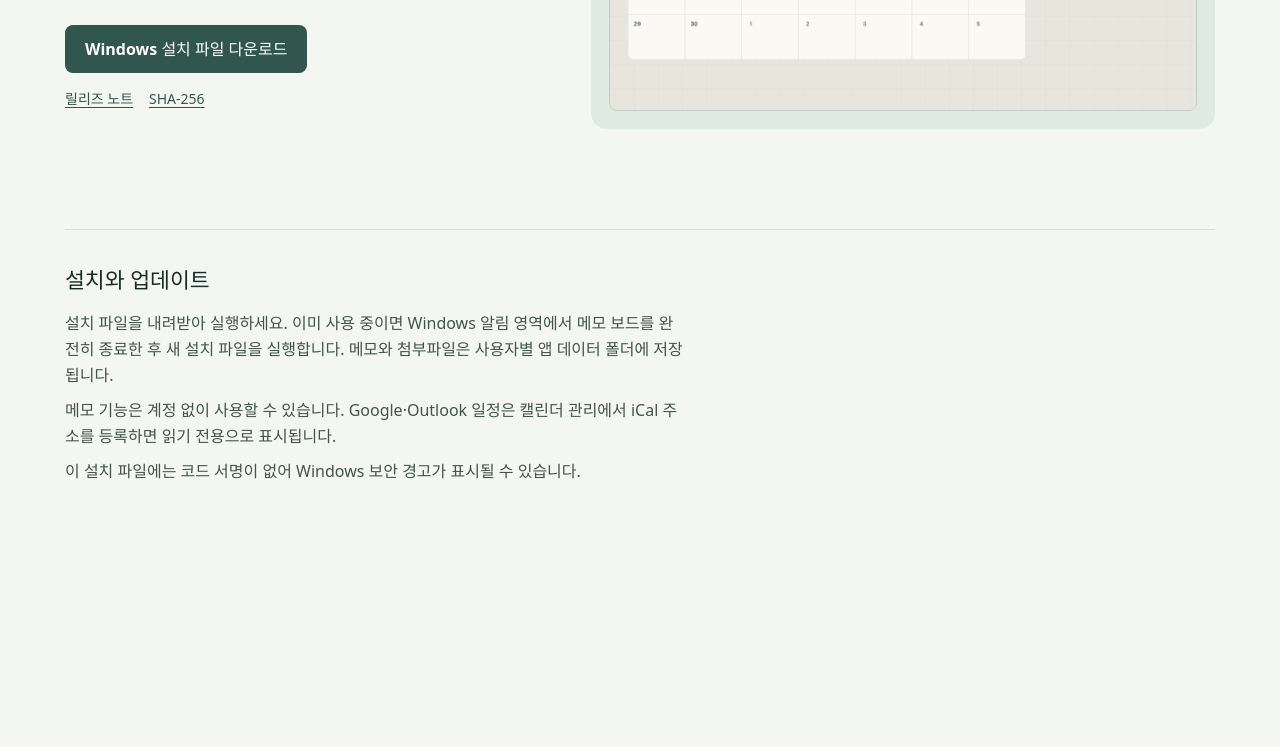
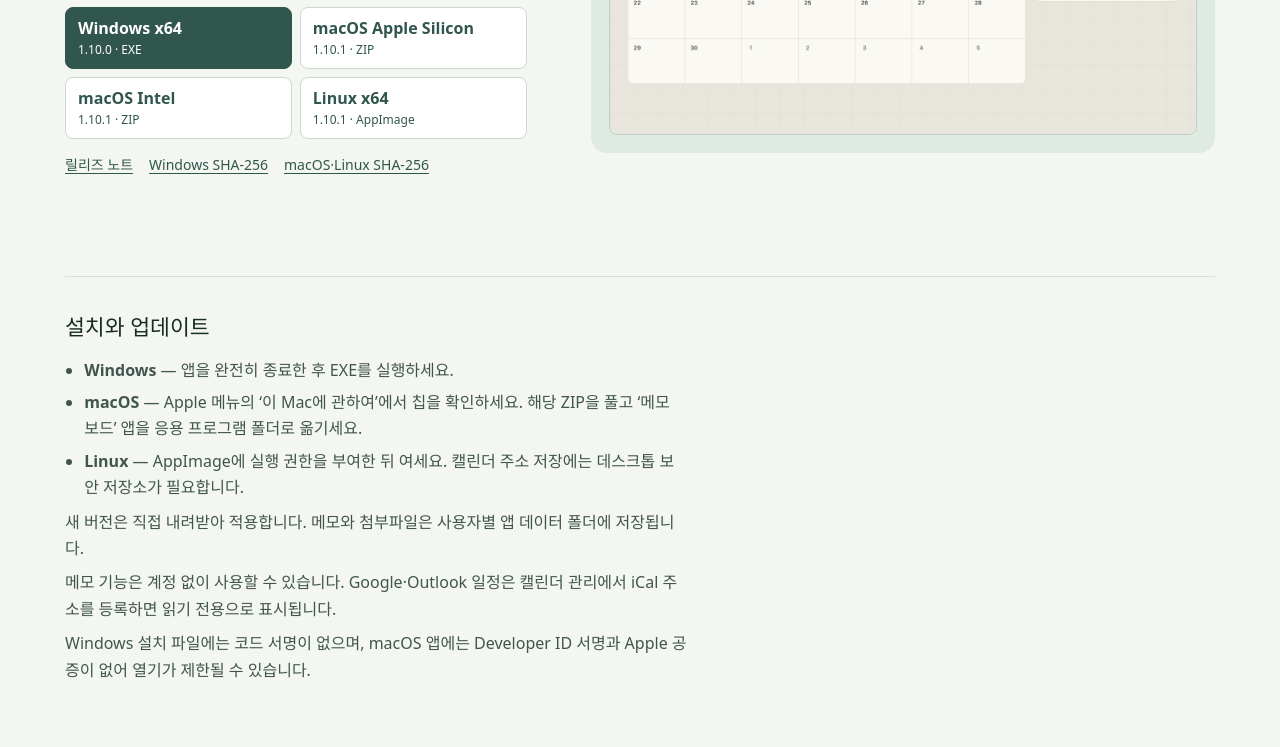
Before and after one commit to katydid0519-ctrl/memo-board-downloads, a plain HTML site: page site/index.html in a window 1280 px wide. Shown: the part 444-1191 px from the top of the page. Before the commit the page ends 992 px from the top, so only its background shows below. Drawn offline with Linux system fonts and the light colour scheme.

Commit message:
Add macOS and Linux downloads to Memo Board site

```diff
--- a/site/index.html
+++ b/site/index.html
@@ -3,8 +3,8 @@
 <head>
   <meta charset="utf-8">
   <meta name="viewport" content="width=device-width, initial-scale=1">
-  <meta name="description" content="메모를 붙이고, 화면에 고정하고, 일정을 함께 보는 Windows용 로컬 메모 보드입니다.">
-  <title>메모 보드 · Windows 다운로드</title>
+  <meta name="description" content="Windows, macOS, Linux에서 메모를 붙이고, 화면에 고정하고, 일정을 함께 보는 로컬 메모 보드입니다.">
+  <title>메모 보드 · 다운로드</title>
   <link rel="icon" href="icon.png" type="image/png">
   <link rel="stylesheet" href="site.css">
 </head>
@@ -13,22 +13,33 @@
   <main class="wrap">
     <section class="hero" aria-labelledby="title">
       <div>
-        <p class="version">Windows x64 · 1.10.0</p>
+        <p class="version">Windows · macOS · Linux</p>
         <h1 id="title">메모를 붙이고,<br>하루를 정리하세요.</h1>
         <p class="intro">보드에서 메모를 옮기고, 필요한 것만 화면 위에 고정하세요. 메모와 일정을 한 앱에서 볼 수 있습니다.</p>
-        <a class="download" href="https://github.com/katydid0519-ctrl/memo-board-downloads/releases/download/v1.10.0/MemoBoard-Setup-1.10.0.exe">Windows 설치 파일 다운로드</a>
+        <div class="downloads" aria-label="운영체제별 다운로드" role="group">
+          <a class="download" href="https://github.com/katydid0519-ctrl/memo-board-downloads/releases/download/v1.10.0/MemoBoard-Setup-1.10.0.exe">Windows x64 <small>1.10.0 · EXE</small></a>
+          <a class="download" href="https://github.com/katydid0519-ctrl/memo-board-downloads/releases/download/v1.10.1/MemoBoard-1.10.1-macOS-arm64.zip">macOS Apple Silicon <small>1.10.1 · ZIP</small></a>
+          <a class="download" href="https://github.com/katydid0519-ctrl/memo-board-downloads/releases/download/v1.10.1/MemoBoard-1.10.1-macOS-x64.zip">macOS Intel <small>1.10.1 · ZIP</small></a>
+          <a class="download" href="https://github.com/katydid0519-ctrl/memo-board-downloads/releases/download/v1.10.1/MemoBoard-1.10.1-linux-x64.AppImage">Linux x64 <small>1.10.1 · AppImage</small></a>
+        </div>
         <nav aria-label="다운로드 정보">
-          <a href="https://github.com/katydid0519-ctrl/memo-board-downloads/releases/tag/v1.10.0">릴리즈 노트</a>
-          <a href="https://github.com/katydid0519-ctrl/memo-board-downloads/releases/download/v1.10.0/SHA256SUMS.txt">SHA-256</a>
+          <a href="https://github.com/katydid0519-ctrl/memo-board-downloads/releases">릴리즈 노트</a>
+          <a href="https://github.com/katydid0519-ctrl/memo-board-downloads/releases/download/v1.10.0/SHA256SUMS.txt">Windows SHA-256</a>
+          <a href="https://github.com/katydid0519-ctrl/memo-board-downloads/releases/download/v1.10.1/SHA256SUMS.txt">macOS·Linux SHA-256</a>
         </nav>
       </div>
       <figure><img src="preview.png" alt="메모 보드 월간 달력과 선택한 날짜의 세부 일정"></figure>
     </section>
     <section class="install" id="install" aria-labelledby="install-title">
       <h2 id="install-title">설치와 업데이트</h2>
-      <p>설치 파일을 내려받아 실행하세요. 이미 사용 중이면 Windows 알림 영역에서 메모 보드를 완전히 종료한 후 새 설치 파일을 실행합니다. 메모와 첨부파일은 사용자별 앱 데이터 폴더에 저장됩니다.</p>
+      <ul>
+        <li><strong>Windows</strong> — 앱을 완전히 종료한 후 EXE를 실행하세요.</li>
+        <li><strong>macOS</strong> — Apple 메뉴의 ‘이 Mac에 관하여’에서 칩을 확인하세요. 해당 ZIP을 풀고 ‘메모 보드’ 앱을 응용 프로그램 폴더로 옮기세요.</li>
+        <li><strong>Linux</strong> — AppImage에 실행 권한을 부여한 뒤 여세요. 캘린더 주소 저장에는 데스크톱 보안 저장소가 필요합니다.</li>
+      </ul>
+      <p>새 버전은 직접 내려받아 적용합니다. 메모와 첨부파일은 사용자별 앱 데이터 폴더에 저장됩니다.</p>
       <p>메모 기능은 계정 없이 사용할 수 있습니다. Google·Outlook 일정은 캘린더 관리에서 iCal 주소를 등록하면 읽기 전용으로 표시됩니다.</p>
-      <p>이 설치 파일에는 코드 서명이 없어 Windows 보안 경고가 표시될 수 있습니다.</p>
+      <p>Windows 설치 파일에는 코드 서명이 없으며, macOS 앱에는 Developer ID 서명과 Apple 공증이 없어 열기가 제한될 수 있습니다.</p>
     </section>
   </main>
 </body>
--- a/site/site.css
+++ b/site/site.css
@@ -17,14 +17,20 @@ header { display: flex; justify-content: space-between; align-items: center; gap
 .version { margin: 0 0 16px; color: #4b655d; font-size: .875rem; font-weight: 650; }
 h1 { margin: 0; font-size: clamp(2.5rem, 4.4vw, 4rem); line-height: 1.2; letter-spacing: -.05em; }
 .intro { max-width: 30rem; margin: 20px 0 28px; color: #40554e; font-size: 1.075rem; }
-.download { display: inline-flex; min-height: 48px; align-items: center; padding: 10px 20px; border-radius: 8px; background: #31564d; color: white; font-weight: 650; text-decoration: none; }
-.download:hover { background: #24463d; }
+.downloads { display: grid; grid-template-columns: repeat(2, minmax(0, 1fr)); gap: 8px; }
+.download { display: grid; align-content: center; gap: 3px; min-height: 62px; padding: 10px 12px; border: 1px solid #ccd9d1; border-radius: 8px; background: #fff; color: #31564d; font-weight: 650; line-height: 1.3; text-decoration: none; }
+.download:first-child { background: #31564d; color: white; border-color: #31564d; }
+.download:hover { background: #e4ede6; }
+.download:first-child:hover { background: #24463d; }
+.download small { font-size: .75rem; font-weight: 450; }
 nav { display: flex; flex-wrap: wrap; gap: 16px; margin-top: 14px; font-size: .875rem; }
 figure { margin: 0; padding: clamp(8px, 1.5vw, 18px); background: #dfebe2; border-radius: 16px; }
 figure img { display: block; width: 100%; height: auto; border-radius: 8px; border: 1px solid #bfcfc5; }
 .install { border-top: 1px solid #d9e0d9; padding-block: 32px 56px; }
 h2 { margin: 0 0 12px; font-size: 1.35rem; }
-.install p { max-width: 68ch; margin: 0 0 8px; color: #40554e; }
+.install p, .install ul { max-width: 68ch; margin: 0 0 8px; color: #40554e; }
+.install ul { padding-inline-start: 1.2em; }
+.install li + li { margin-top: 6px; }
 
 @media (max-width: 780px) {
   .hero { grid-template-columns: 1fr; }
```
Also changed, not shown: 1 other file.
